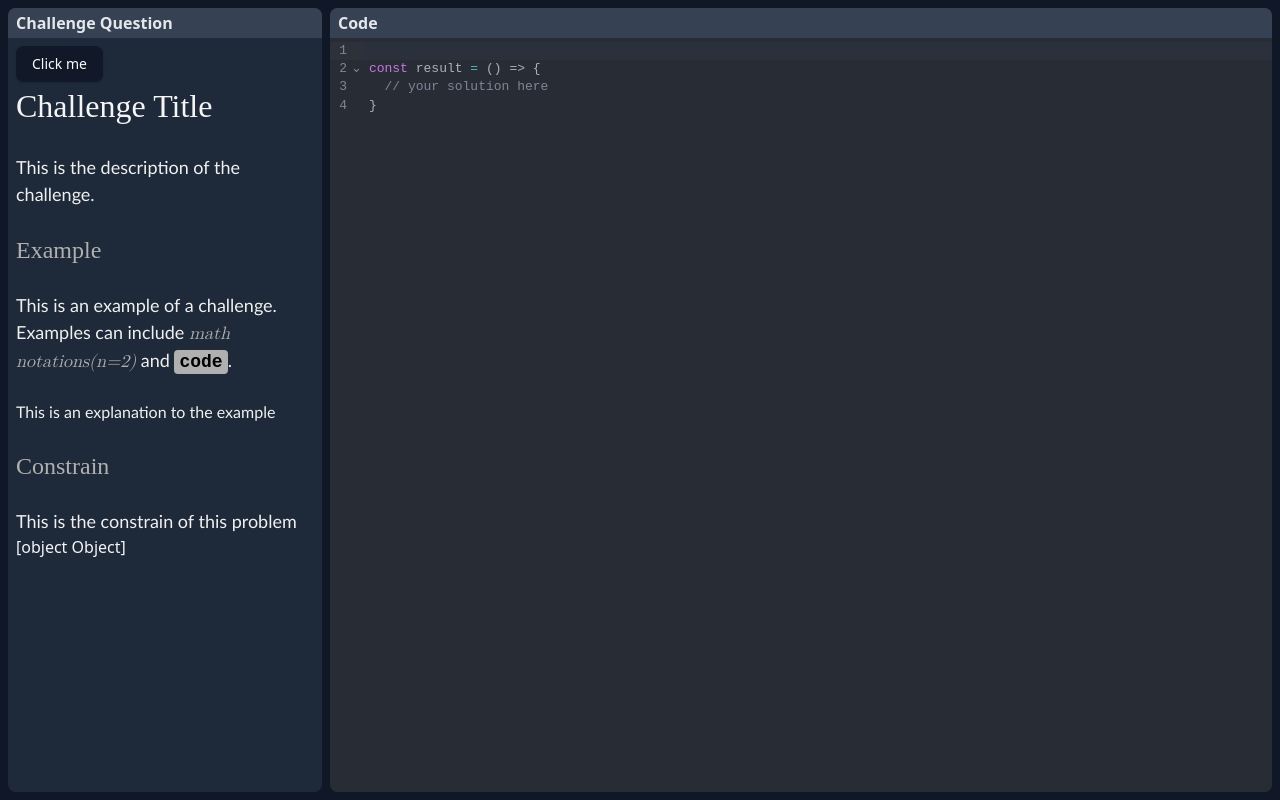
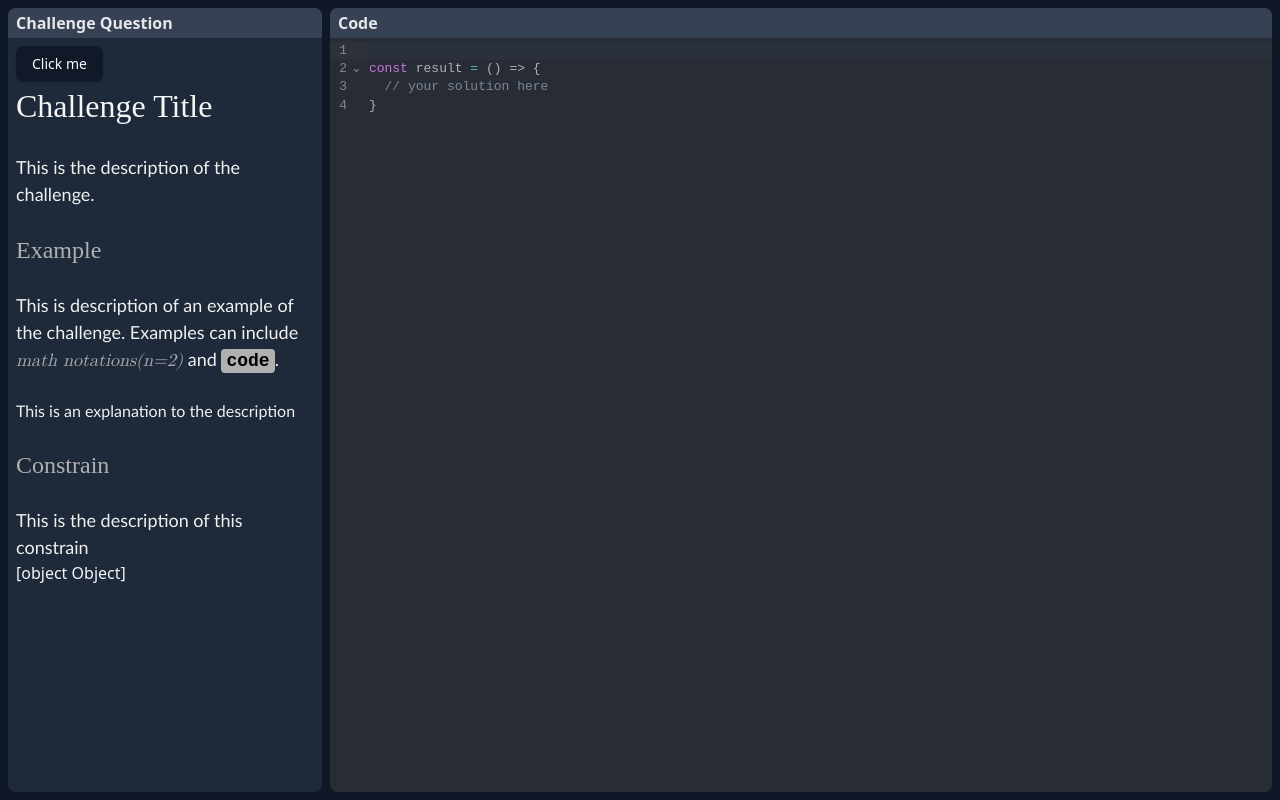
Before and after one commit to Yonava/code-swap, a React (Vite) app in the folder client/: page /challenge in a window 1280 px wide. Built offline with nearby package versions, Linux system fonts and the light colour scheme.

Commit message:
Edited tag description to be more clear

```diff
--- a/client/src/components/ProblemStatement.tsx
+++ b/client/src/components/ProblemStatement.tsx
@@ -15,16 +15,16 @@ export const ProblemStatement = () => {
   <sub-title>Example</sub-title>
   <br>
   <br>
-  <ds>This is an example of a challenge. Examples can include <variable>math notations(n=2)</variable> and <line>code</line>.</ds>
+  <ds>This is description of an example of the challenge. Examples can include <variable>math notations(n=2)</variable> and <line>code</line>.</ds>
   <br>
   <br>
-  <more>This is an explanation to the example </more>
+  <more>This is an explanation to the description </more>
   <br>
   <br>
   <sub-title>Constrain</sub-title>
   <br>
   <br>
-  <ds>This is the constrain of this problem</ds>
+  <ds>This is the description of this constrain</ds>
   <br>
   `;
   return (
@@ -32,7 +32,6 @@ export const ProblemStatement = () => {
       <Button>Click me</Button>
       <ReactMarkdown
         rehypePlugins={[rehypeRaw]}
-        //children={content + ' ' + combinedStyles}
         children = {content + ' '+ classes}
       />
     </div>
```
